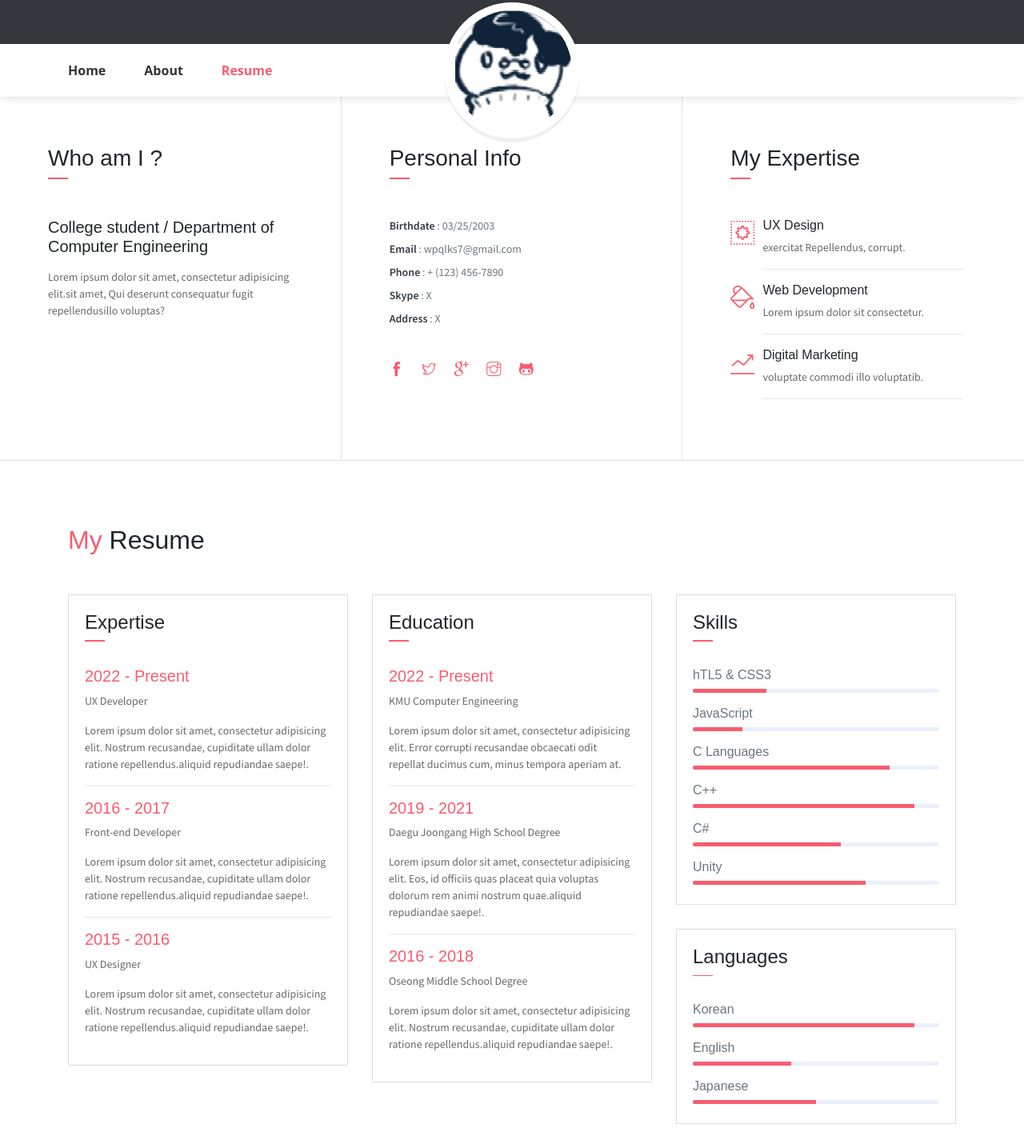
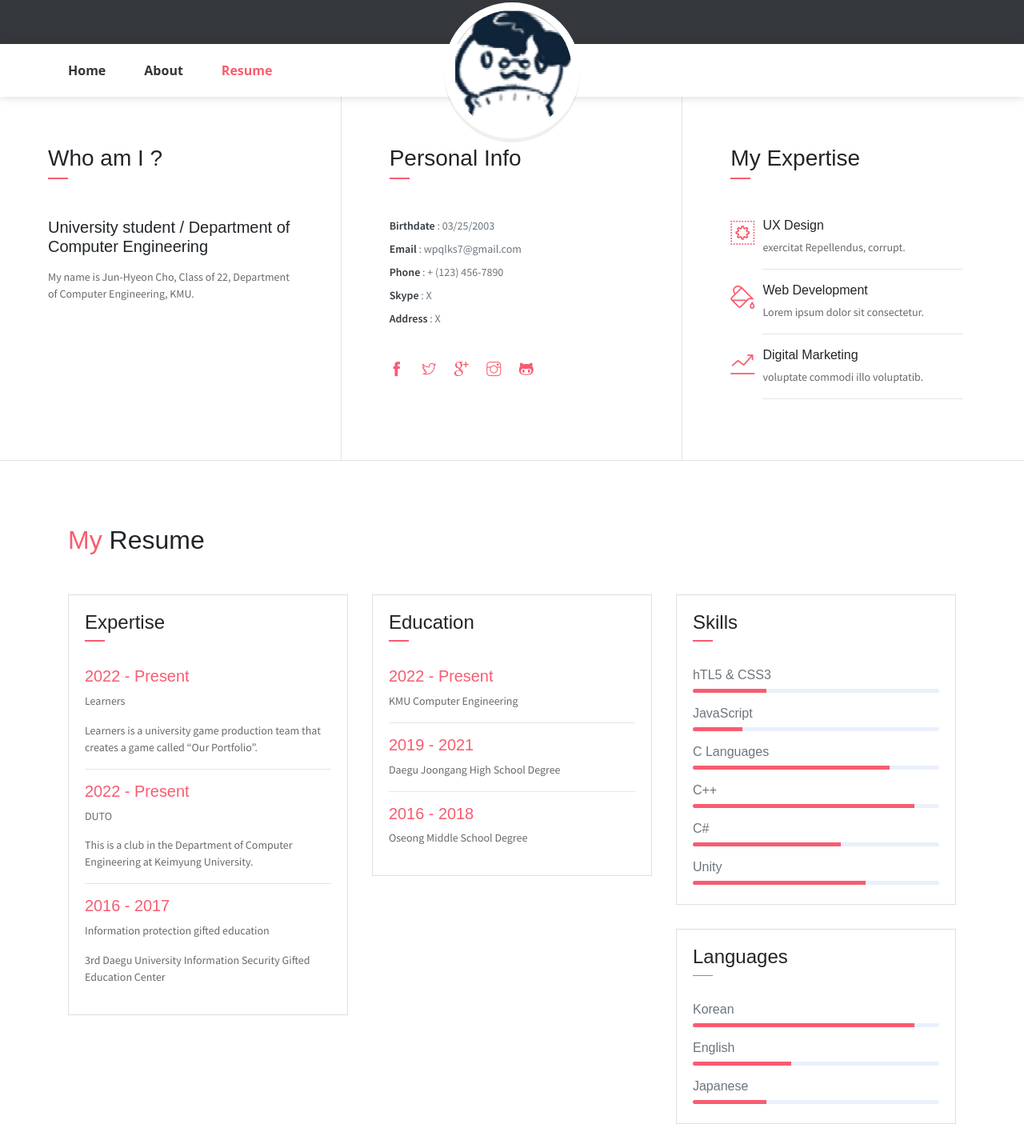
Before and after one commit to jjh030325/AboutMe_homepage, a plain HTML site: page index.html in a window 1280 px wide. Shown: the part 585-2020 px from the top of the page at 80% size. Drawn offline with Linux system fonts and the light colour scheme.

Commit message:
문구추가

```diff
--- a/index.html
+++ b/index.html
@@ -61,8 +61,8 @@
             <div class="col-lg-4 about-card">
                 <h3 class="font-weight-light">Who am I ?</h3>
                 <span class="line mb-5"></span>
-                <h5 class="mb-3">College student / Department of Computer Engineering</h5>
-                <p class="mt-20">Lorem ipsum dolor sit amet, consectetur adipisicing elit.sit amet, Qui deserunt consequatur fugit repellendusillo voluptas?</p>
+                <h5 class="mb-3">University student / Department of Computer Engineering</h5>
+                <p class="mt-20">My name is Jun-Hyeon Cho, Class of 22, Department of Computer Engineering, KMU.</p>
             </div>
             <div class="col-lg-4 about-card">
                 <h3 class="font-weight-light">Personal Info</h3>
@@ -128,16 +128,16 @@
                         </div>
                         <div class="card-body">
                             <h6 class="title text-danger">2022 - Present</h6>
-                            <P>UX Developer</P>
-                            <P class="subtitle">Lorem ipsum dolor sit amet, consectetur adipisicing elit. Nostrum recusandae, cupiditate ullam dolor ratione repellendus.aliquid repudiandae saepe!.</P>
+                            <P>Learners</P>
+                            <P class="subtitle">Learners is a university game production team that creates a game called “Our Portfolio”.</P>
+                            <hr>
+                            <h6 class="title text-danger">2022 - Present</h6>
+                            <P>DUTO</P>
+                            <P class="subtitle">This is a club in the Department of Computer Engineering at Keimyung University.</P>
                             <hr>
                             <h6 class="title text-danger">2016 - 2017</h6>
-                            <P>Front-end Developer</P>
-                            <P class="subtitle">Lorem ipsum dolor sit amet, consectetur adipisicing elit. Nostrum recusandae, cupiditate ullam dolor ratione repellendus.aliquid repudiandae saepe!.</P>
-                            <hr>
-                            <h6 class="title text-danger">2015 - 2016</h6>
-                            <P>UX Designer</P>
-                            <P class="subtitle">Lorem ipsum dolor sit amet, consectetur adipisicing elit. Nostrum recusandae, cupiditate ullam dolor ratione repellendus.aliquid repudiandae saepe!.</P>
+                            <P>Information protection gifted education</P>
+                            <P class="subtitle">3rd Daegu University Information Security Gifted Education Center</P>
                         </div>
                     </div>
                 </div>
@@ -152,15 +152,12 @@
                         <div class="card-body">
                             <h6 class="title text-danger">2022 - Present</h6>
                             <P>KMU Computer Engineering</P>
-                            <P class="subtitle">Lorem ipsum dolor sit amet, consectetur adipisicing elit. Error corrupti recusandae obcaecati odit repellat ducimus cum, minus tempora aperiam at.</P>
                             <hr>
                             <h6 class="title text-danger">2019 - 2021</h6>
                             <P>Daegu Joongang High School Degree</P>
-                            <P class="subtitle">Lorem ipsum dolor sit amet, consectetur adipisicing elit. Eos, id officiis quas placeat quia voluptas dolorum rem animi nostrum quae.aliquid repudiandae saepe!.</P>
                             <hr>
                             <h6 class="title text-danger">2016 - 2018</h6>
                             <P>Oseong Middle School Degree</P>
-                            <P class="subtitle">Lorem ipsum dolor sit amet, consectetur adipisicing elit. Nostrum recusandae, cupiditate ullam dolor ratione repellendus.aliquid repudiandae saepe!.</P>
 
                         </div>
                     </div>
@@ -218,7 +215,7 @@
                             </div>
                             <h6>Japanese</h6>
                             <div class="progress mb-3">
-                                <div class="progress-bar bg-danger" role="progressbar" style="width: 50%" aria-valuenow="50" aria-valuemin="0" aria-valuemax="100"></div>
+                                <div class="progress-bar bg-danger" role="progressbar" style="width: 30%" aria-valuenow="50" aria-valuemin="0" aria-valuemax="100"></div>
                             </div>
                         </div>
                     </div>
```
